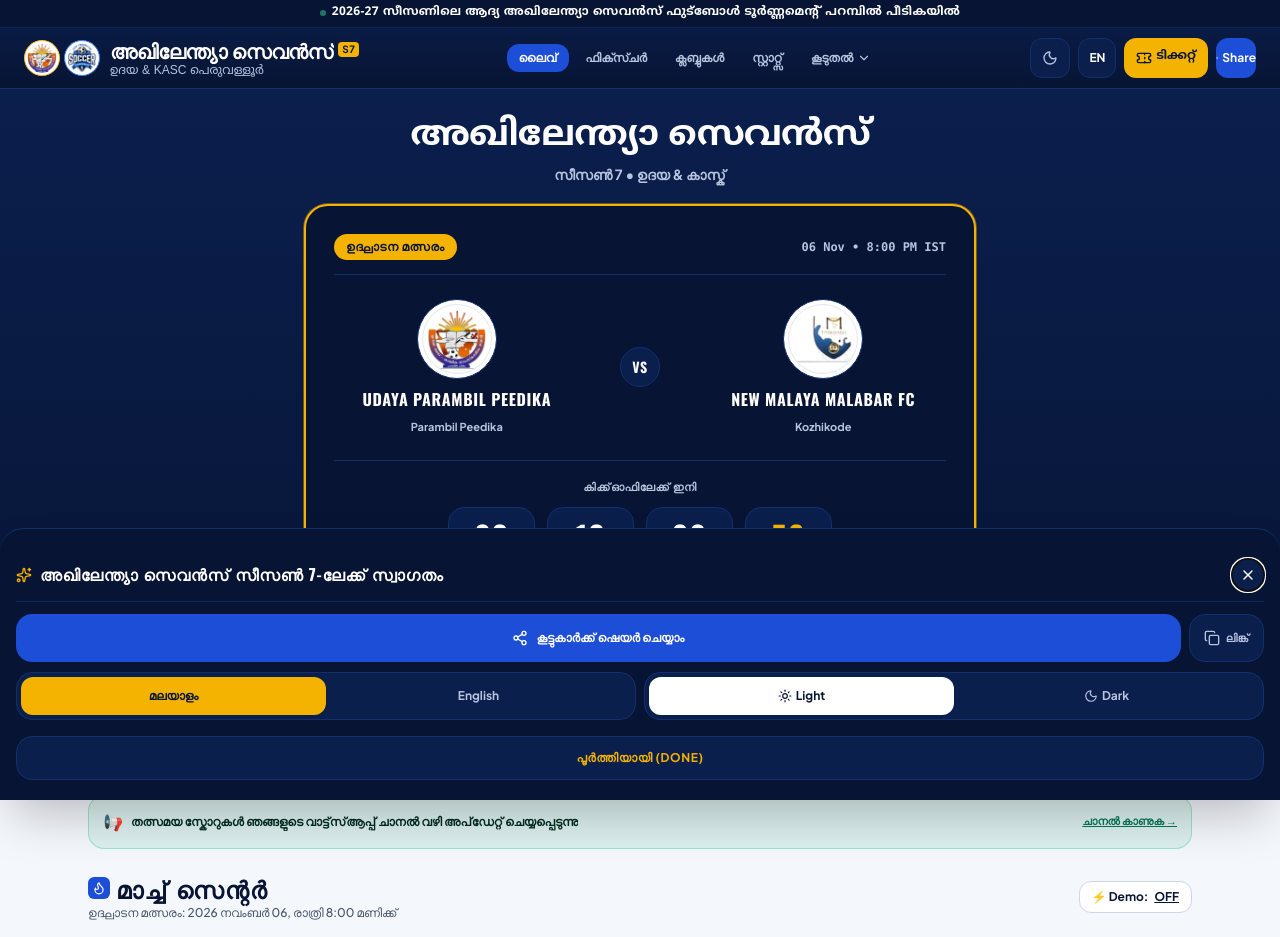
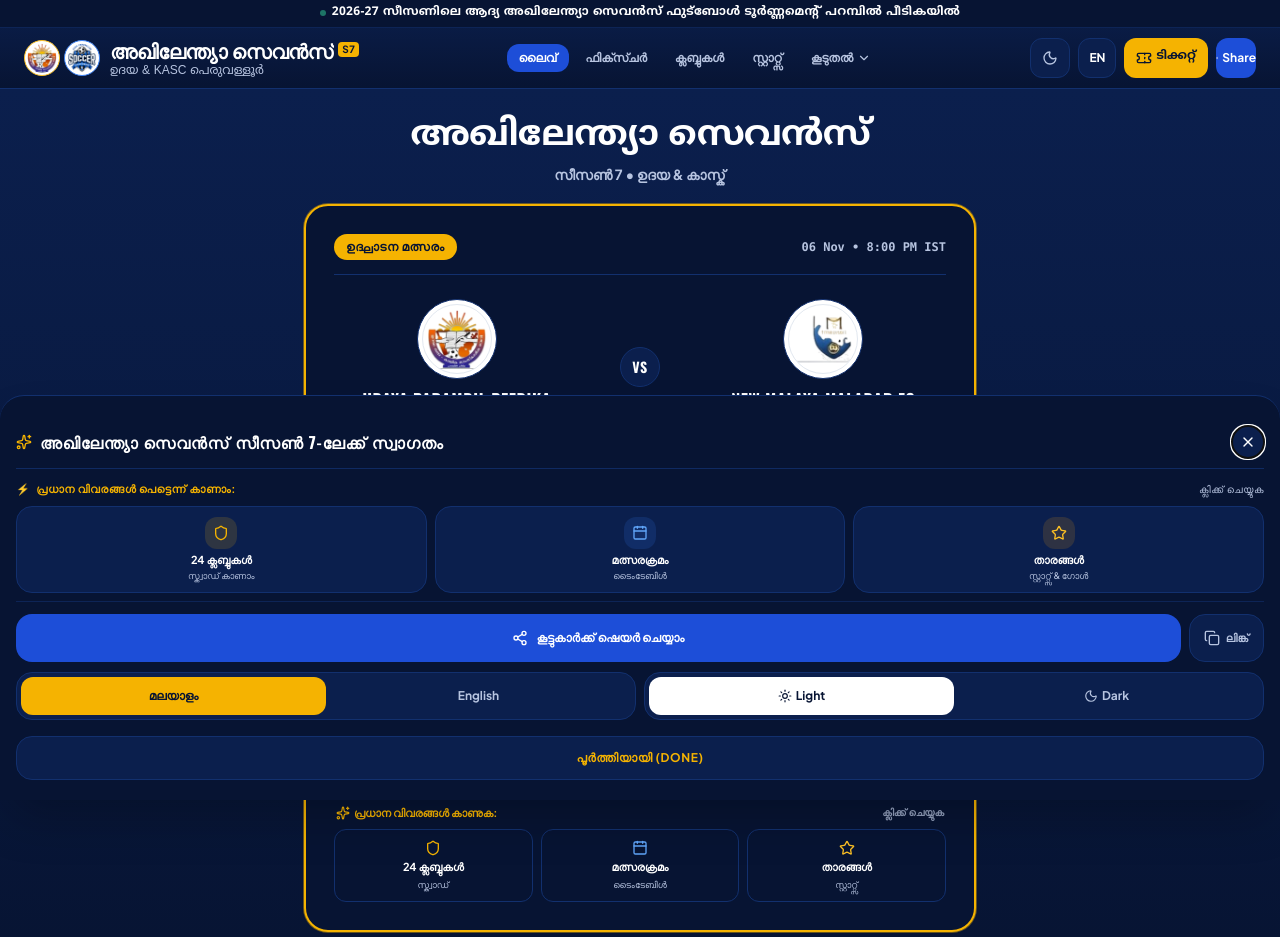
Before and after one commit to murshidmhd/kasc-soccer-web, a React (Vite) app: page / in a window 1280 px wide. Shown: the top 937 px of the page. Built offline with nearby package versions, Linux system fonts and the light colour scheme; a web font is replaced by a local one.

Commit message:
feat: trailer button with video preview poster and play button, and new fan quick guide to full teams, fixtures, and top players

```diff
--- a/src/App.jsx
+++ b/src/App.jsx
@@ -198,7 +198,8 @@ export default function App() {
               <Hero
                 lang={lang}
                 isDarkMode={isDarkMode}
-                scrollToSection={(id) => handleTabChange(id === 'fixtures' ? 'fixtures' : 'live')}
+                scrollToSection={handleTabChange}
+                onNavigate={handleTabChange}
                 onOpenTicketModal={() => setIsTicketModalOpen(true)}
               />
 
@@ -724,6 +725,7 @@ export default function App() {
           setIsDarkMode={setIsDarkMode}
           isLiveMatch={false}
           isOtherModalOpen={isAdminModalOpen || isScorerDemoOpen || isTicketModalOpen || isVipPassModalOpen}
+          onNavigate={handleTabChange}
         />
       </React.Suspense>
     </div>
--- a/src/components/Hero.jsx
+++ b/src/components/Hero.jsx
@@ -1,10 +1,11 @@
 import React, { useState, useEffect } from 'react';
-import { Calendar, Ticket, Clock, Play, X, Film } from 'lucide-react';
+import { Calendar, Ticket, Clock, Play, X, Film, Shield, Star, Sparkles } from 'lucide-react';
 import { tournamentInfo, openingMatch } from '../data/tournamentData';
 import TeamLogo from './TeamLogo';
 import { getStoredMatchState } from '../utils/matchStateManager';
+import teaserPoster from '../assets/tournament_teaser_poster.jpg';
 
-export default function Hero({ lang, scrollToSection, isDarkMode, onOpenTicketModal }) {
+export default function Hero({ lang, scrollToSection, isDarkMode, onOpenTicketModal, onNavigate }) {
   const [matchState, setMatchState] = useState(getStoredMatchState);
   const [isTrailerOpen, setIsTrailerOpen] = useState(false);
   const [timeLeft, setTimeLeft] = useState({
@@ -197,17 +198,109 @@ export default function Hero({ lang, scrollToSection, isDarkMode, onOpenTicketMo
             </button>
           </div>
 
-          {/* Official Trailer Button in Front (User request: trailer video in front) */}
+          {/* Official Trailer Video Card with Poster & Play Button (User request: video image with play button) */}
+          <div className="mt-3.5">
             <button
               onClick={() => setIsTrailerOpen(true)}
-            className="mt-3 w-full min-h-[44px] py-2.5 px-4 rounded-xl border border-navy-700 bg-navy-850 hover:bg-navy-700 text-gold font-bold text-xs uppercase tracking-wider transition active:scale-95 flex items-center justify-center gap-2 shadow-xs"
+              className="relative w-full h-24 sm:h-28 rounded-2xl overflow-hidden border border-gold/40 hover:border-gold shadow-lg group transition active:scale-98 text-left flex items-center"
               aria-label="Watch Official Tournament Trailer"
             >
-            <Play className="w-4 h-4 fill-gold text-gold shrink-0" />
-            <span className="truncate">
-              {lang === 'ml' ? '🎬 ഒഫീഷ്യൽ ടൂർണ്ണമെന്റ് ട്രെയിലർ കാണുക' : '🎬 Watch Official Tournament Trailer'}
+              {/* Background Video Poster */}
+              <img
+                src={teaserPoster}
+                alt="Tournament Trailer"
+                className="absolute inset-0 w-full h-full object-cover group-hover:scale-105 transition-transform duration-700 brightness-90"
+              />
+              {/* Dark Gradient Overlay */}
+              <div className="absolute inset-0 bg-gradient-to-r from-navy-950/95 via-navy-950/75 to-navy-900/40" />
+
+              {/* Foreground Content */}
+              <div className="relative z-10 w-full px-3.5 sm:px-5 py-2.5 flex items-center justify-between gap-3">
+                <div className="flex items-center gap-3 min-w-0">
+                  {/* Glowing Play Button with pulse animation */}
+                  <div className="relative shrink-0">
+                    <span className="absolute -inset-1 rounded-full bg-gold/30 animate-ping opacity-75" />
+                    <div className="relative w-11 h-11 sm:w-12 sm:h-12 rounded-full bg-gradient-to-br from-gold to-amber-500 text-navy-950 flex items-center justify-center shadow-lg group-hover:scale-110 transition-transform">
+                      <Play className="w-5 h-5 fill-navy-950 text-navy-950 ml-0.5" />
+                    </div>
+                  </div>
+
+                  {/* Title and Action Text */}
+                  <div className="min-w-0">
+                    <div className="inline-flex items-center gap-1.5 px-2 py-0.5 rounded-full bg-red-600/90 text-white text-[10px] font-black uppercase tracking-wider mb-1">
+                      <span className="w-1.5 h-1.5 rounded-full bg-white animate-pulse" />
+                      <span>{lang === 'ml' ? 'ഒഫീഷ്യൽ ട്രെയിലർ' : 'Official Trailer'}</span>
+                    </div>
+                    <h3 className="font-sports font-black text-xs sm:text-sm text-white uppercase tracking-wider truncate drop-shadow-sm">
+                      {lang === 'ml' ? 'സീസൺ 7 വീഡിയോ കാണുക' : 'Watch Season 7 Teaser'}
+                    </h3>
+                    <p className="text-[11px] text-gold font-semibold truncate">
+                      {lang === 'ml' ? 'ക്ലിക്ക് ചെയ്ത് പ്ലേ ചെയ്യാം • Tap to Play' : 'Click to watch preview • Full HD'}
+                    </p>
+                  </div>
+                </div>
+
+                {/* Right Badge */}
+                <div className="hidden xs:flex flex-col items-end shrink-0">
+                  <span className="px-2 py-1 rounded-lg bg-navy-900/80 border border-gold/30 text-gold text-[10px] font-black uppercase tracking-wider">
+                    HD VIDEO
+                  </span>
+                </div>
+              </div>
+            </button>
+          </div>
+
+          {/* Quick Discovery Guide for New Visitors (User request: view full team, fixtures, top player) */}
+          <div className="mt-3.5 pt-3 border-t border-navy-700/60">
+            <div className="flex items-center justify-between text-[11px] font-bold text-navy-muted mb-2 px-0.5">
+              <span className="flex items-center gap-1 text-gold">
+                <Sparkles className="w-3.5 h-3.5 text-gold" />
+                <span>{lang === 'ml' ? 'പ്രധാന വിവരങ്ങൾ കാണുക:' : 'Quick Tournament Guide:'}</span>
+              </span>
+              <span className="text-[10px] text-navy-muted opacity-80">{lang === 'ml' ? 'ക്ലിക്ക് ചെയ്യുക' : 'Tap to explore'}</span>
+            </div>
+
+            <div className="grid grid-cols-3 gap-2">
+              <button
+                onClick={() => (onNavigate ? onNavigate('teams') : scrollToSection('teams'))}
+                className="py-2.5 px-2 rounded-xl bg-navy-850 hover:bg-navy-750 border border-navy-700 text-center transition active:scale-95 group flex flex-col items-center justify-center gap-1 shadow-xs"
+              >
+                <Shield className="w-4 h-4 text-gold group-hover:scale-110 transition-transform" />
+                <span className="text-[11px] font-black text-white leading-tight">
+                  {lang === 'ml' ? '24 ക്ലബ്ബുകൾ' : 'Full Teams'}
+                </span>
+                <span className="text-[9px] text-navy-muted">
+                  {lang === 'ml' ? 'സ്ക്വാഡ്' : 'Squads'}
                 </span>
               </button>
+
+              <button
+                onClick={() => (onNavigate ? onNavigate('fixtures') : scrollToSection('fixtures'))}
+                className="py-2.5 px-2 rounded-xl bg-navy-850 hover:bg-navy-750 border border-navy-700 text-center transition active:scale-95 group flex flex-col items-center justify-center gap-1 shadow-xs"
+              >
+                <Calendar className="w-4 h-4 text-blue-400 group-hover:scale-110 transition-transform" />
+                <span className="text-[11px] font-black text-white leading-tight">
+                  {lang === 'ml' ? 'മത്സരക്രമം' : 'Fixtures'}
+                </span>
+                <span className="text-[9px] text-navy-muted">
+                  {lang === 'ml' ? 'ടൈംടേബിൾ' : 'Schedule'}
+                </span>
+              </button>
+
+              <button
+                onClick={() => (onNavigate ? onNavigate('stats') : scrollToSection('stats'))}
+                className="py-2.5 px-2 rounded-xl bg-navy-850 hover:bg-navy-750 border border-navy-700 text-center transition active:scale-95 group flex flex-col items-center justify-center gap-1 shadow-xs"
+              >
+                <Star className="w-4 h-4 text-amber-400 group-hover:scale-110 transition-transform" />
+                <span className="text-[11px] font-black text-white leading-tight">
+                  {lang === 'ml' ? 'താരങ്ങൾ' : 'Top Players'}
+                </span>
+                <span className="text-[9px] text-navy-muted">
+                  {lang === 'ml' ? 'സ്റ്റാറ്റ്സ്' : 'Stats & Goals'}
+                </span>
+              </button>
+            </div>
+          </div>
         </div>
       </div>
 
--- a/src/components/WelcomeBottomSheet.jsx
+++ b/src/components/WelcomeBottomSheet.jsx
@@ -7,7 +7,10 @@ import {
   Globe,
   Moon,
   Sun,
-  Sparkles
+  Sparkles,
+  Shield,
+  Calendar,
+  Star
 } from 'lucide-react';
 import { SITE_URL } from '../config/siteConfig';
 
@@ -18,7 +21,8 @@ export default function WelcomeBottomSheet({
   setIsDarkMode,
   isLiveMatch = false,
   isOtherModalOpen = false,
-  onDismissCallback
+  onDismissCallback,
+  onNavigate
 }) {
   const [isOpen, setIsOpen] = useState(false);
   const [copied, setCopied] = useState(false);
@@ -225,7 +229,7 @@ export default function WelcomeBottomSheet({
         onTouchStart={handleTouchStart}
         onTouchEnd={handleTouchEnd}
         style={{ paddingBottom: 'max(1rem, env(safe-area-inset-bottom, 16px))' }}
-        className="relative z-10 w-full max-h-[40vh] overflow-y-auto surface-navy-card border-t border-navy-700 rounded-t-3xl shadow-2xl transition-transform duration-200 ease-out transform translate-y-0 px-4 pt-3 text-white select-none motion-reduce:transition-none"
+        className="relative z-10 w-full max-h-[75vh] overflow-y-auto surface-navy-card border-t border-navy-700 rounded-t-3xl shadow-2xl transition-transform duration-200 ease-out transform translate-y-0 px-4 pt-3 text-white select-none motion-reduce:transition-none"
       >
         {/* Drag Handle Bar (Rule 7) */}
         <div className="w-12 h-1.5 rounded-full bg-navy-600/80 mx-auto mb-3" />
@@ -252,6 +256,73 @@ export default function WelcomeBottomSheet({
           >
             <X className="w-4 h-4" />
           </button>
+        </div>
+
+        {/* Quick Highlights for New Fans (User request: view full team, fixtures, current top player) */}
+        <div className="pt-3 pb-2 border-b border-navy-700/60">
+          <div className="text-[11px] font-black uppercase tracking-wider text-gold flex items-center justify-between mb-2">
+            <span className="flex items-center gap-1.5">
+              <span>⚡</span>
+              <span>{lang === 'ml' ? 'പ്രധാന വിവരങ്ങൾ പെട്ടെന്ന് കാണാം:' : 'Explore Tournament:'}</span>
+            </span>
+            <span className="text-[10px] text-navy-muted font-normal lowercase">{lang === 'ml' ? 'ക്ലിക്ക് ചെയ്യുക' : 'tap to view'}</span>
+          </div>
+
+          <div className="grid grid-cols-3 gap-2">
+            <button
+              onClick={() => {
+                handleDismiss();
+                if (onNavigate) onNavigate('teams');
+              }}
+              className="p-2 sm:p-2.5 rounded-2xl bg-navy-800 hover:bg-navy-750 border border-navy-700 transition active:scale-95 flex flex-col items-center text-center group shadow-xs"
+            >
+              <div className="w-8 h-8 rounded-xl bg-gold/15 text-gold flex items-center justify-center mb-1 group-hover:scale-110 transition-transform">
+                <Shield className="w-4 h-4" />
+              </div>
+              <span className="text-[11px] font-black text-white leading-tight">
+                {lang === 'ml' ? '24 ക്ലബ്ബുകൾ' : 'Full Teams'}
+              </span>
+              <span className="text-[9px] text-navy-muted mt-0.5">
+                {lang === 'ml' ? 'സ്ക്വാഡ് കാണാം' : 'View Squad'}
+              </span>
+            </button>
+
+            <button
+              onClick={() => {
+                handleDismiss();
+                if (onNavigate) onNavigate('fixtures');
+              }}
+              className="p-2 sm:p-2.5 rounded-2xl bg-navy-800 hover:bg-navy-750 border border-navy-700 transition active:scale-95 flex flex-col items-center text-center group shadow-xs"
+            >
+              <div className="w-8 h-8 rounded-xl bg-blue-500/15 text-blue-400 flex items-center justify-center mb-1 group-hover:scale-110 transition-transform">
+                <Calendar className="w-4 h-4" />
+              </div>
+              <span className="text-[11px] font-black text-white leading-tight">
+                {lang === 'ml' ? 'മത്സരക്രമം' : 'Fixtures'}
+              </span>
+              <span className="text-[9px] text-navy-muted mt-0.5">
+                {lang === 'ml' ? 'ടൈംടേബിൾ' : 'Schedule'}
+              </span>
+            </button>
+
+            <button
+              onClick={() => {
+                handleDismiss();
+                if (onNavigate) onNavigate('stats');
+              }}
+              className="p-2 sm:p-2.5 rounded-2xl bg-navy-800 hover:bg-navy-750 border border-navy-700 transition active:scale-95 flex flex-col items-center text-center group shadow-xs"
+            >
+              <div className="w-8 h-8 rounded-xl bg-amber-500/15 text-amber-400 flex items-center justify-center mb-1 group-hover:scale-110 transition-transform">
+                <Star className="w-4 h-4" />
+              </div>
+              <span className="text-[11px] font-black text-white leading-tight">
+                {lang === 'ml' ? 'താരങ്ങൾ' : 'Top Players'}
+              </span>
+              <span className="text-[9px] text-navy-muted mt-0.5">
+                {lang === 'ml' ? 'സ്റ്റാറ്റ്സ് & ഗോൾ' : 'Stats Race'}
+              </span>
+            </button>
+          </div>
         </div>
 
         {/* Action Controls Grid (Rule 5: Three large buttons >= 48px tall) */}
```
Lines whose indentation alone changed are shown as unchanged.
